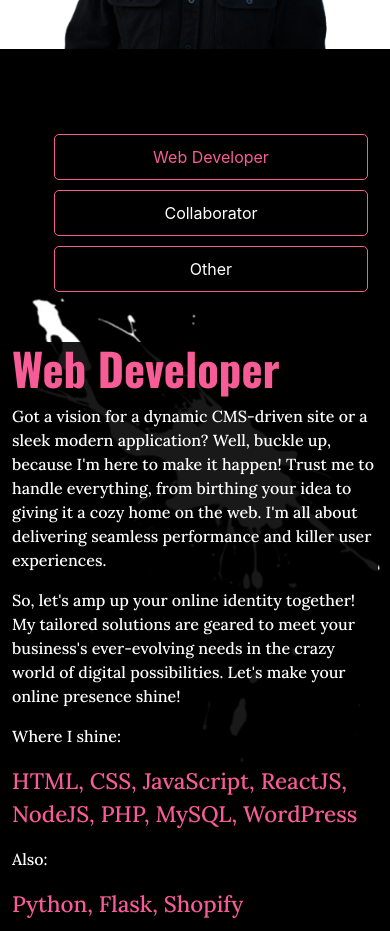
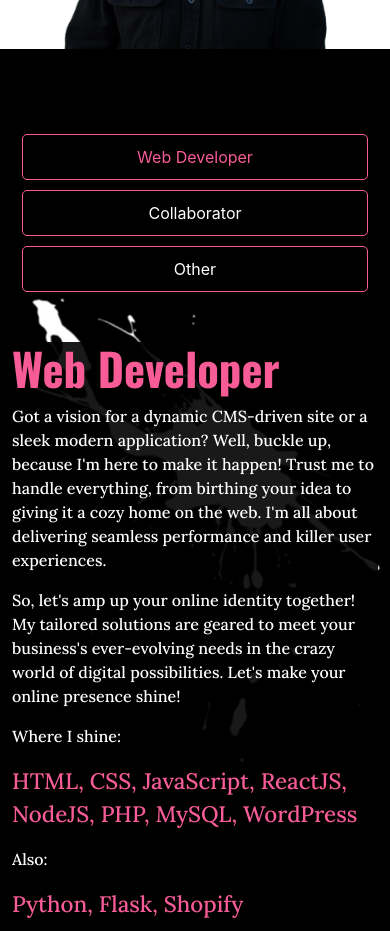
Before and after one commit to jessewgray/jessewgrayca, a React (Create React App) app: page / in a window 390 px wide. Shown: the part 940-1871 px from the top of the page. Built offline with nearby package versions, Linux system fonts and the light colour scheme; a web font is replaced by a local one.

Commit message:
mobile tab button update

```diff
--- a/src/App.css
+++ b/src/App.css
@@ -250,5 +250,6 @@
   .inline {
     display: inherit;
     list-style: none;
+    padding-left:0px;
   }
 }
```
